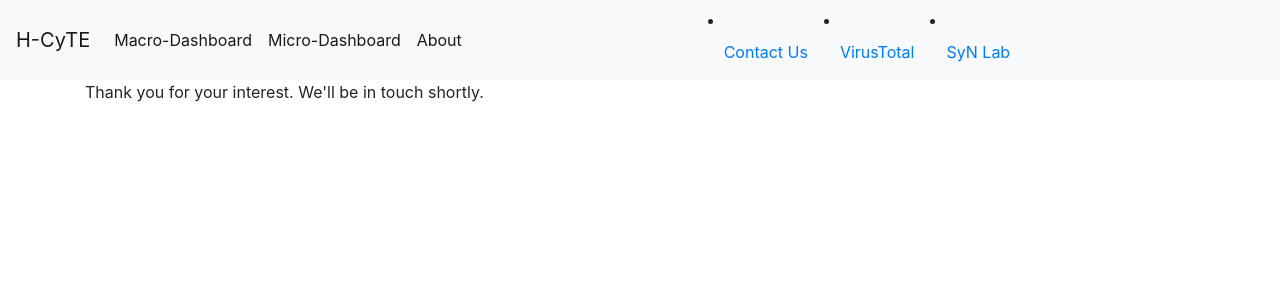
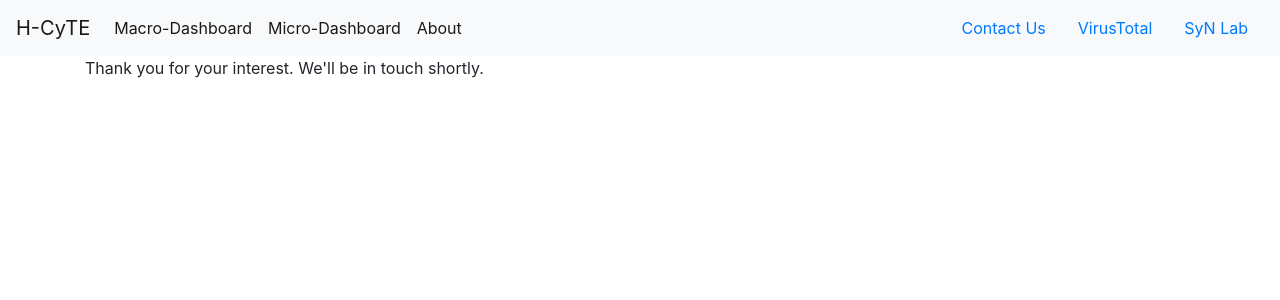
Before and after one commit to JayBlaine/hcyte_cti, a Flask app: page /submit in a window 1280 px wide. Shown: the top 300 px of the page. Run offline with Flask 3, Linux system fonts and the light colour scheme; parts of the project's set-up code (start-up, migrations or seed data) failed here and were passed over; some libraries are stand-ins or nearby versions.

Commit message:
navbar edit

```diff
--- a/templates/base.html
+++ b/templates/base.html
@@ -30,7 +30,7 @@
             </li>
             </ul>
         </div>
-        <div class="collapse navbar-collapse">
+        <div class="nav navbar-right">
       <li class="nav-item active">
                 <a class="nav-link" href={{ url_for('contact')}}>Contact Us</a>
             </li>
```
